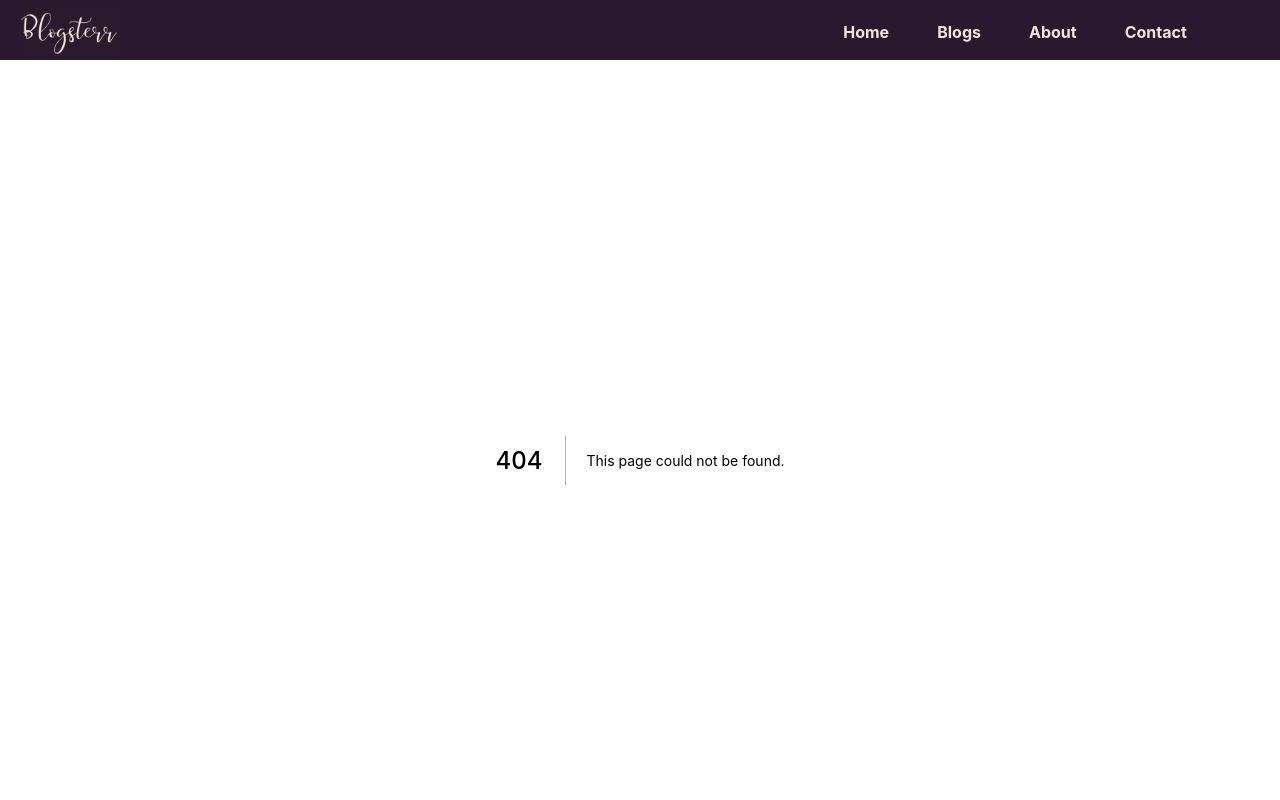
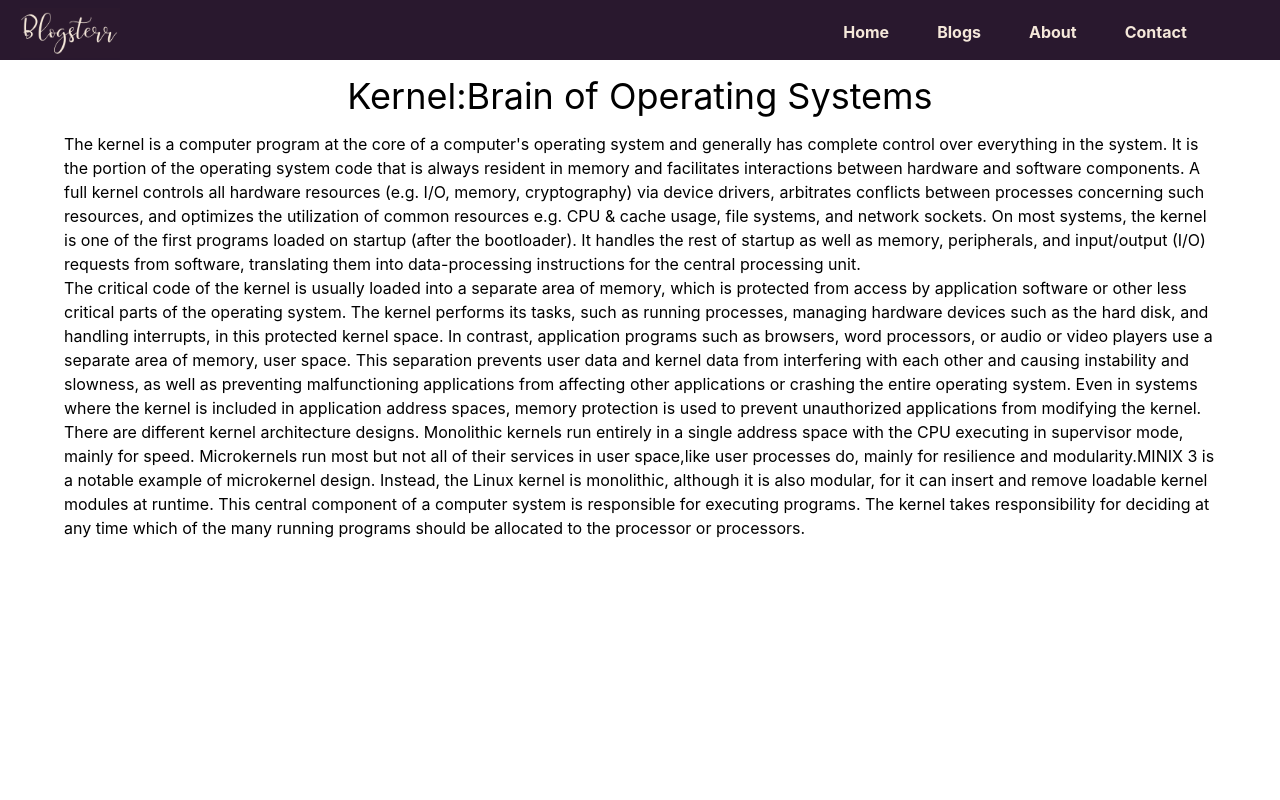
Before and after one commit to 14anirudh/Blog_Next, a Next.js app: page /kernel in a window 1280 px wide. Before the commit this address had no page. Shown: the top 800 px of the page. Built offline with nearby package versions, Linux system fonts and the light colour scheme.

Commit message:
new changes

```diff
--- /dev/null
+++ b/pages/crypto.js
@@ -0,0 +1,40 @@
+import React from "react";
+
+const crypto = () => {
+  return (
+    <div className="mb-80 mx-16">
+         <h1 className="text-center text-4xl my-4">Cryptocurrency:Leading the market</h1>
+      A cryptocurrency, crypto-currency, or crypto is a digital currency
+      designed to work as a medium of exchange through a computer network that
+      is not reliant on any central authority, such as a government or bank, to
+      uphold or maintain it.It is a decentralized system for verifying that the
+      parties to a transaction have the money they claim to have, eliminating
+      the need for traditional intermediaries, such as banks, when funds are
+      being transferred between two entities.
+      <br />
+      Cryptocurrency does not exist in physical form (like paper money) and is
+      typically not issued by a central authority. Cryptocurrencies typically
+      use decentralized control as opposed to a central bank digital currency
+      (CBDC).When a cryptocurrency is minted or created prior to issuance or
+      issued by a single issuer, it is generally considered centralized. When
+      implemented with decentralized control, each cryptocurrency works through
+      distributed ledger technology, typically a blockchain, that serves as a
+      public financial transaction database.Traditional asset classes like
+      currencies, commodities, and stocks, as well as macroeconomic factors,
+      have modest exposures to cryptocurrency returns.
+      <br />
+      Mining for proof-of-work cryptocurrencies requires enormous amounts of
+      electricity and consequently comes with a large carbon
+      footprint.Proof-of-work blockchains such as Bitcoin, Ethereum, Litecoin,
+      and Monero were estimated to have added between 3 million and 15 million
+      tonnes of carbon dioxide (CO2) to the atmosphere in the period from 1
+      January 2016 to 30 June 2017. By November 2018, Bitcoin was estimated to
+      have an annual energy consumption of 45.8TWh, generating 22.0 to 22.9
+      million tonnes of CO2, rivalling nations like Jordan and Sri Lanka. By the
+      end of 2021, Bitcoin was estimated to produce 65.4 million tonnes of CO2,
+      as much as Greece,and consume between 91 and 177 terawatt-hours annually.
+    </div>
+  );
+};
+
+export default crypto;
--- /dev/null
+++ b/pages/kernel.js
@@ -0,0 +1,49 @@
+import React from "react";
+
+const kernel = () => {
+  return (
+    <div className="mb-80 mx-16">
+      <h1 className="text-center text-4xl my-4">Kernel:Brain of Operating Systems</h1>
+      The kernel is a computer program at the core of a computer's operating
+      system and generally has complete control over everything in the system.
+      It is the portion of the operating system code that is always resident in
+      memory and facilitates interactions between hardware and software
+      components. A full kernel controls all hardware resources (e.g. I/O,
+      memory, cryptography) via device drivers, arbitrates conflicts between
+      processes concerning such resources, and optimizes the utilization of
+      common resources e.g. CPU & cache usage, file systems, and network
+      sockets. On most systems, the kernel is one of the first programs loaded
+      on startup (after the bootloader). It handles the rest of startup as well
+      as memory, peripherals, and input/output (I/O) requests from software,
+      translating them into data-processing instructions for the central
+      processing unit.
+      <br />
+      The critical code of the kernel is usually loaded into a separate area of
+      memory, which is protected from access by application software or other
+      less critical parts of the operating system. The kernel performs its
+      tasks, such as running processes, managing hardware devices such as the
+      hard disk, and handling interrupts, in this protected kernel space. In
+      contrast, application programs such as browsers, word processors, or audio
+      or video players use a separate area of memory, user space. This
+      separation prevents user data and kernel data from interfering with each
+      other and causing instability and slowness, as well as preventing
+      malfunctioning applications from affecting other applications or crashing
+      the entire operating system. Even in systems where the kernel is included
+      in application address spaces, memory protection is used to prevent
+      unauthorized applications from modifying the kernel.
+      <br />
+      There are different kernel architecture designs. Monolithic kernels run
+      entirely in a single address space with the CPU executing in supervisor
+      mode, mainly for speed. Microkernels run most but not all of their
+      services in user space,like user processes do, mainly for resilience and
+      modularity.MINIX 3 is a notable example of microkernel design. Instead,
+      the Linux kernel is monolithic, although it is also modular, for it can
+      insert and remove loadable kernel modules at runtime. This central
+      component of a computer system is responsible for executing programs. The
+      kernel takes responsibility for deciding at any time which of the many
+      running programs should be allocated to the processor or processors.
+    </div>
+  );
+};
+
+export default kernel;
--- /dev/null
+++ b/pages/npm.js
@@ -0,0 +1,40 @@
+import React from "react";
+
+const npm = () => {
+  return (
+    <div className="mb-80 mx-16">
+        <h1 className="text-center text-4xl my-4">Node Package Manager</h1>
+      npm is included as a recommended feature in the Node.js installer. npm
+      consists of a command line client that interacts with a remote registry.
+      It allows users to consume and distribute JavaScript modules that are
+      available in the registry. Packages in the registry are in CommonJS format
+      and include a metadata file in JSON format.
+      <br/>Over 1.3 million packages are
+      available in the main npm registry.The registry does not have any vetting
+      process for submission, which means that packages found there can
+      potentially be low quality, insecure, or malicious.Instead, npm relies on
+      user reports to take down packages if they violate policies by being low
+      quality, insecure, or malicious.npm exposes statistics including number of
+      downloads and number of depending packages to assist developers in judging
+      the quality of packages.In npm version 6, the audit feature was introduced
+      to help developers identify and fix security vulnerabilities in installed
+      packages.
+      <br/>The source of security vulnerabilities were taken from reports
+      found on the Node Security Platform (NSP) and has been integrated with npm
+      since npm's acquisition of NSP. npm can manage packages that are local
+      dependencies of a particular project, as well as globally-installed
+      JavaScript tools. When used as a dependency manager for a local project,
+      npm can install, in one command, all the dependencies of a project through
+      the package.json file.In the package.json file, each dependency can
+      specify a range of valid versions using the semantic versioning scheme,
+      allowing developers to auto-update their packages while at the same time
+      avoiding unwanted breaking changes.npm also provides version-bumping tools
+      for developers to tag their packages with a particular version.npm also
+      provides the package-lock.json file which has the entry of the exact
+      version used by the project after evaluating semantic versioning in
+      package.json.
+    </div>
+  );
+};
+
+export default npm;
```
Also changed, not shown: 1 other file (tests, documents, lock files or other folders).
